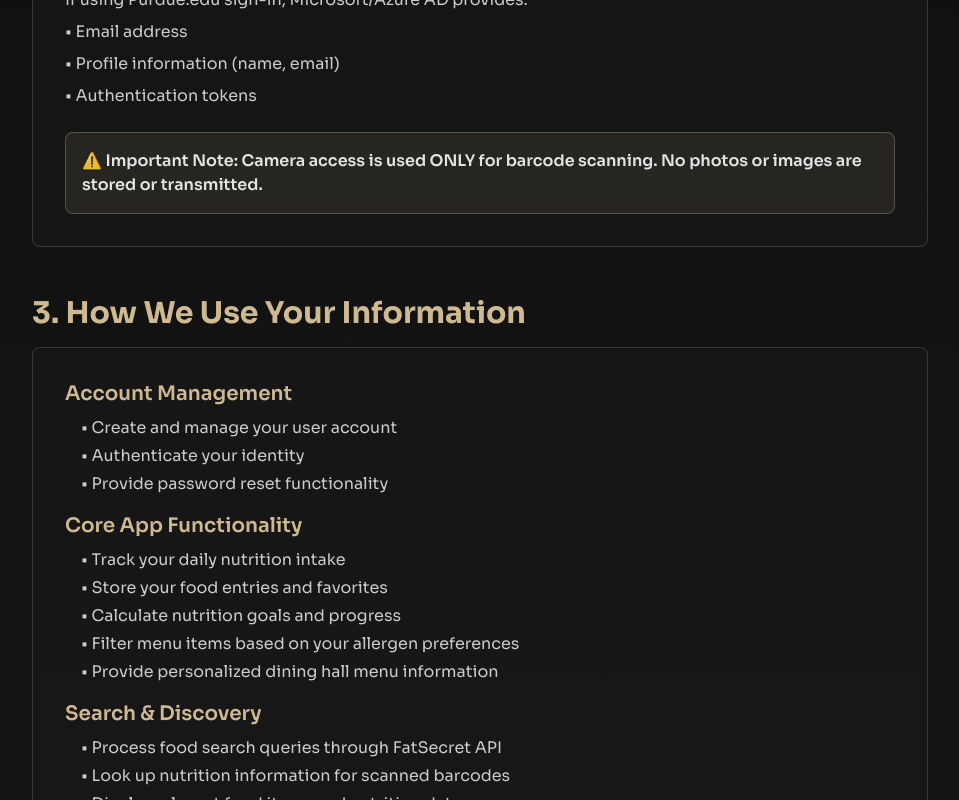
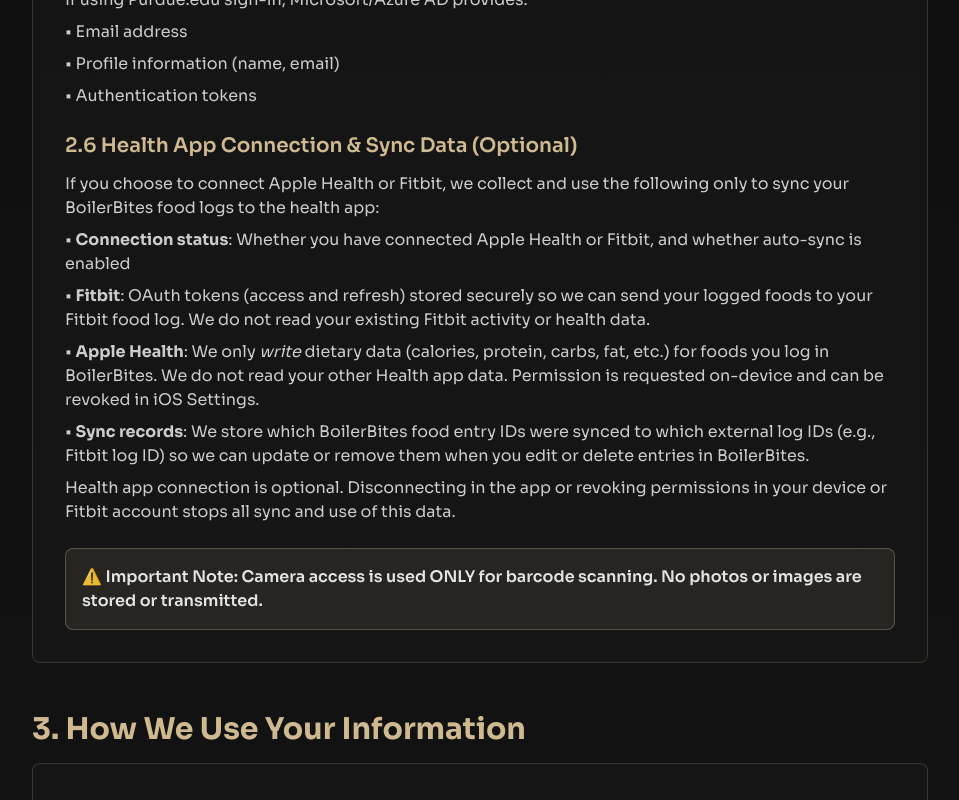
Before and after one commit to ttvaroh/boilerbites-site, a Next.js app: page /privacy in a window 1280 px wide. Shown: the part 1480-2280 px from the top of the page, without its empty margins (160-1119 px from the left). Built offline with nearby package versions, Linux system fonts and the light colour scheme.

Commit message:
Update Privacy Policy

```diff
--- a/app/privacy/page.tsx
+++ b/app/privacy/page.tsx
@@ -7,7 +7,7 @@
           Privacy Policy
         </h1>
         <p className="text-xl text-warmWhite/90 font-sora max-w-3xl mx-auto">
-          Last Updated: January 5, 2026
+          Last Updated: February 11, 2026
         </p>
       </section>
 
@@ -88,6 +88,22 @@
               </ul>
             </div>
 
+            <div>
+              <h3 className="text-xl font-sora font-semibold text-purdueGold mb-3">2.6 Health App Connection & Sync Data (Optional)</h3>
+              <p className="text-warmWhite/80 font-sora mb-2">
+                If you choose to connect Apple Health or Fitbit, we collect and use the following only to sync your BoilerBites food logs to the health app:
+              </p>
+              <ul className="space-y-2 text-warmWhite/80 font-sora">
+                <li>• <strong>Connection status</strong>: Whether you have connected Apple Health or Fitbit, and whether auto-sync is enabled</li>
+                <li>• <strong>Fitbit</strong>: OAuth tokens (access and refresh) stored securely so we can send your logged foods to your Fitbit food log. We do not read your existing Fitbit activity or health data.</li>
+                <li>• <strong>Apple Health</strong>: We only <em>write</em> dietary data (calories, protein, carbs, fat, etc.) for foods you log in BoilerBites. We do not read your other Health app data. Permission is requested on-device and can be revoked in iOS Settings.</li>
+                <li>• <strong>Sync records</strong>: We store which BoilerBites food entry IDs were synced to which external log IDs (e.g., Fitbit log ID) so we can update or remove them when you edit or delete entries in BoilerBites.</li>
+              </ul>
+              <p className="text-warmWhite/80 font-sora mt-2">
+                Health app connection is optional. Disconnecting in the app or revoking permissions in your device or Fitbit account stops all sync and use of this data.
+              </p>
+            </div>
+
             <div className="bg-purdueGold/10 border border-purdueGold/30 rounded-lg p-4 mt-4">
               <p className="text-warmWhite/90 font-sora font-semibold">
                 ⚠️ Important Note: Camera access is used ONLY for barcode scanning. No photos or images are stored or transmitted.
@@ -132,6 +148,15 @@
             </div>
 
             <div>
+              <h3 className="text-xl font-sora font-semibold text-purdueGold mb-2">Health App Sync (Optional)</h3>
+              <ul className="space-y-1 text-warmWhite/80 font-sora ml-4">
+                <li>• Send your BoilerBites food entries (name, calories, macros, meal type, date) to Apple Health or Fitbit when you have connected and enabled sync</li>
+                <li>• Update or remove entries in the health app when you edit or delete them in BoilerBites</li>
+                <li>• Store connection and sync metadata only as needed to keep health app logs in sync with your BoilerBites diary</li>
+              </ul>
+            </div>
+
+            <div>
               <h3 className="text-xl font-sora font-semibold text-purdueGold mb-2">Service Improvement</h3>
               <ul className="space-y-1 text-warmWhite/80 font-sora ml-4">
                 <li>• Improve app functionality and user experience</li>
@@ -150,9 +175,11 @@
             <div>
               <h3 className="text-xl font-sora font-semibold text-purdueGold mb-3">4.1 Where Data is Stored</h3>
               <ul className="space-y-2 text-warmWhite/80 font-sora">
-                <li>• <strong>Supabase Database</strong>: All user data (profile, food entries, nutrition tracking, favorites) is stored in Supabase's secure PostgreSQL database</li>
+                <li>• <strong>Supabase Database</strong>: All user data (profile, food entries, nutrition tracking, favorites), health app connection status, and sync metadata (e.g., Fitbit log IDs linked to your food entries) are stored in Supabase's secure PostgreSQL database</li>
                 <li>• <strong>Local Device Storage</strong>: Authentication tokens stored locally via AsyncStorage for session management</li>
                 <li>• <strong>Supabase Authentication</strong>: User credentials and authentication data managed by Supabase</li>
+                <li>• <strong>Fitbit</strong>: When connected, we send only the food log data you create in BoilerBites to Fitbit; we do not store your Fitbit health or activity data on our servers</li>
+                <li>• <strong>Apple Health</strong>: Dietary data we write is stored in the Health app on your device only; we do not receive or store your Health app data on our servers</li>
               </ul>
             </div>
 
@@ -222,6 +249,26 @@
               </ul>
             </div>
 
+            <div>
+              <h3 className="text-xl font-sora font-semibold text-purdueGold mb-2">5.6 Fitbit (Optional)</h3>
+              <ul className="space-y-1 text-warmWhite/80 font-sora">
+                <li>• <strong>Purpose</strong>: Sync your BoilerBites food log to your Fitbit food log so you can see your nutrition in the Fitbit app</li>
+                <li>• <strong>Data Shared</strong>: Food name, calories, macronutrients, meal type, and date for entries you add, edit, or delete in BoilerBites. OAuth tokens are stored so we can perform sync on your behalf.</li>
+                <li>• <strong>Privacy Policy</strong>: <a href="https://www.fitbit.com/global/us/legal/privacy-policy" target="_blank" rel="noopener noreferrer" className="text-purdueGold hover:underline">https://www.fitbit.com/global/us/legal/privacy-policy</a></li>
+                <li>• <strong>Note</strong>: Only used if you connect Fitbit in the app. You can disconnect at any time in BoilerBites or in your Fitbit account.</li>
+              </ul>
+            </div>
+
+            <div>
+              <h3 className="text-xl font-sora font-semibold text-purdueGold mb-2">5.7 Apple Health (Optional)</h3>
+              <ul className="space-y-1 text-warmWhite/80 font-sora">
+                <li>• <strong>Purpose</strong>: Write dietary nutrition data (calories, protein, carbs, fat, etc.) for foods you log in BoilerBites into the Health app on your iPhone</li>
+                <li>• <strong>Data Shared</strong>: Data is written to Health on your device only; we do not send your Health data to our servers. We only send the dietary entries you create in BoilerBites to the Health app.</li>
+                <li>• <strong>Privacy Policy</strong>: Apple Health data is governed by Apple's privacy practices. See <a href="https://www.apple.com/legal/privacy/" target="_blank" rel="noopener noreferrer" className="text-purdueGold hover:underline">https://www.apple.com/legal/privacy/</a></li>
+                <li>• <strong>Note</strong>: Only used if you enable Apple Health in the app. You can revoke access in iOS Settings → Privacy & Security → Health → BoilerBites.</li>
+              </ul>
+            </div>
+
             <div className="bg-purdueGold/10 border border-purdueGold/30 rounded-lg p-4 mt-4">
               <p className="text-warmWhite/90 font-sora font-semibold">
                 ⚠️ Important: We do NOT sell your personal data to third parties. Data is only shared with the services listed above to provide app functionality.
@@ -240,7 +287,8 @@
               <li>• <strong>Account Data</strong>: Retained while your account is active</li>
               <li>• <strong>Food Entries</strong>: Retained until you delete them or your account is deleted</li>
               <li>• <strong>Nutrition Tracking</strong>: Historical data retained for progress tracking</li>
-              <li>• <strong>Deletion</strong>: You can delete your account at any time, which will delete all associated data</li>
+              <li>• <strong>Health App Connections</strong>: Connection and sync metadata retained until you disconnect the health app or delete your account</li>
+              <li>• <strong>Deletion</strong>: You can delete your account at any time, which will delete all associated data, including health app connection and sync records</li>
             </ul>
           </div>
         </section>
@@ -286,6 +334,16 @@
               <ul className="space-y-2 text-warmWhite/80 font-sora">
                 <li>• You can choose between email/password or Azure AD (Purdue.edu) authentication</li>
                 <li>• You can switch authentication methods (contact support for assistance)</li>
+              </ul>
+            </div>
+
+            <div>
+              <h3 className="text-xl font-sora font-semibold text-purdueGold mb-3">7.5 Health App Connections</h3>
+              <ul className="space-y-2 text-warmWhite/80 font-sora">
+                <li>• <strong>Disconnect anytime</strong>: In the app, go to Health Connections and disconnect Apple Health or Fitbit. This stops all syncing and we will no longer send data to that service.</li>
+                <li>• <strong>Fitbit</strong>: You can also revoke BoilerBites access in your Fitbit account settings</li>
+                <li>• <strong>Apple Health</strong>: You can revoke BoilerBites' access to Health in iOS Settings → Privacy & Security → Health → BoilerBites</li>
+                <li>• Disconnecting or revoking does not delete data already sent to the health app; you may need to remove those entries in the Fitbit or Health app if desired</li>
               </ul>
             </div>
           </div>
@@ -373,11 +431,12 @@
           <div className="bg-purdueBlack-100/50 border border-purdueGold/20 rounded-lg p-8">
             <ul className="space-y-3 text-warmWhite/80 font-sora">
               <li>• <strong>Camera Usage</strong>: Camera is ONLY used for barcode scanning, no images stored</li>
-              <li>• <strong>No Location Tracking</strong>: Your app does NOT collect location data (only dining hall preferences)</li>
-              <li>• <strong>No Advertising</strong>: Your app does NOT show ads or use advertising networks</li>
-              <li>• <strong>No Cross-App Tracking</strong>: You do NOT track users across other apps or websites</li>
-              <li>• <strong>Data Minimization</strong>: Only collect data necessary for app functionality</li>
-              <li>• <strong>User Control</strong>: Users can delete their data at any time</li>
+              <li>• <strong>No Location Tracking</strong>: The app does NOT collect location data (only dining hall preferences)</li>
+              <li>• <strong>No Advertising</strong>: The app does NOT show ads or use advertising networks</li>
+              <li>• <strong>No Cross-App Tracking</strong>: We do NOT track users across other apps or websites</li>
+              <li>• <strong>Health Data</strong>: Apple Health and Fitbit integration is optional. We only send your BoilerBites food logs to the health app you connect; we do not read your existing health or activity data from those apps for any other purpose.</li>
+              <li>• <strong>Data Minimization</strong>: We only collect data necessary for app functionality</li>
+              <li>• <strong>User Control</strong>: Users can delete their data and disconnect health apps at any time</li>
             </ul>
           </div>
         </section>
```
